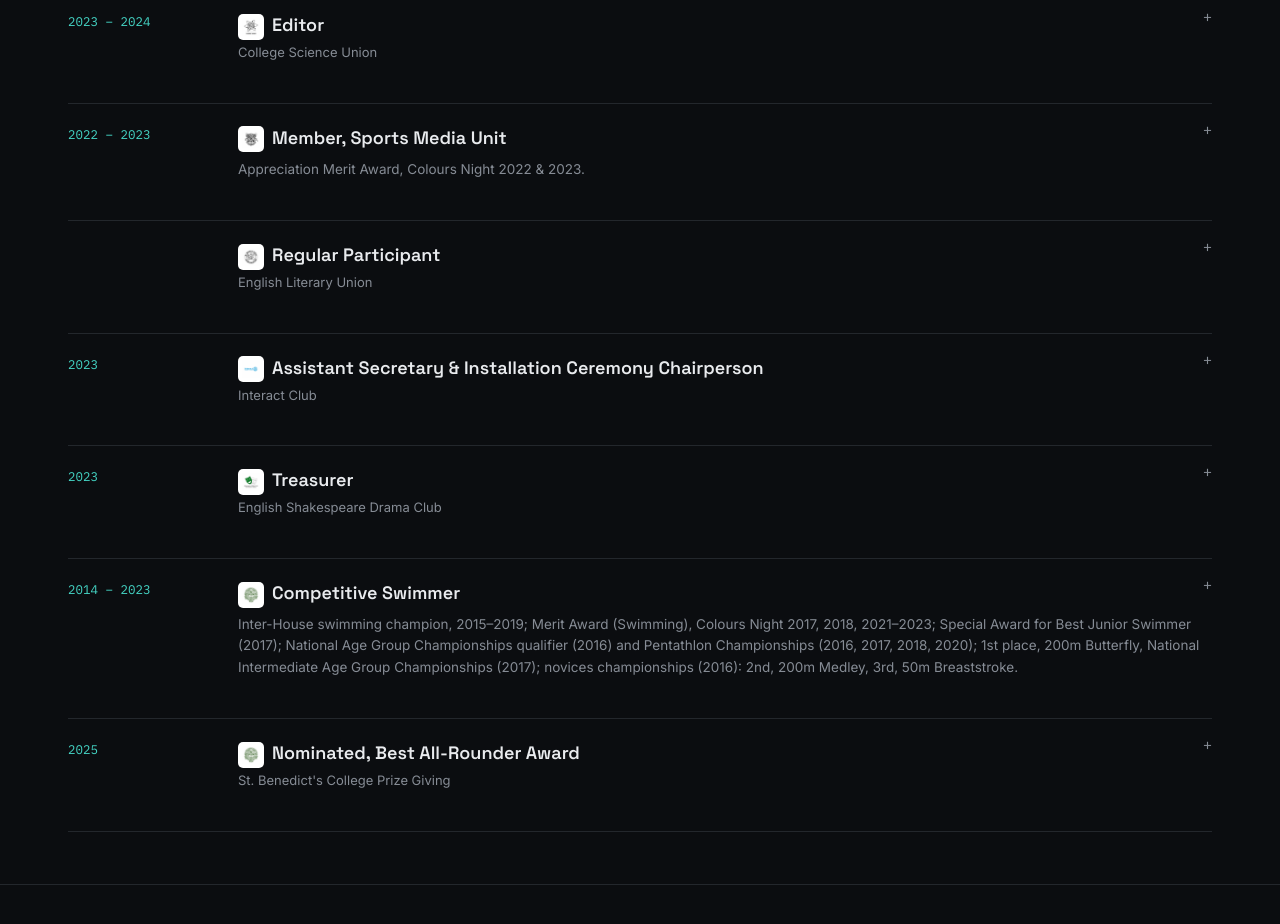
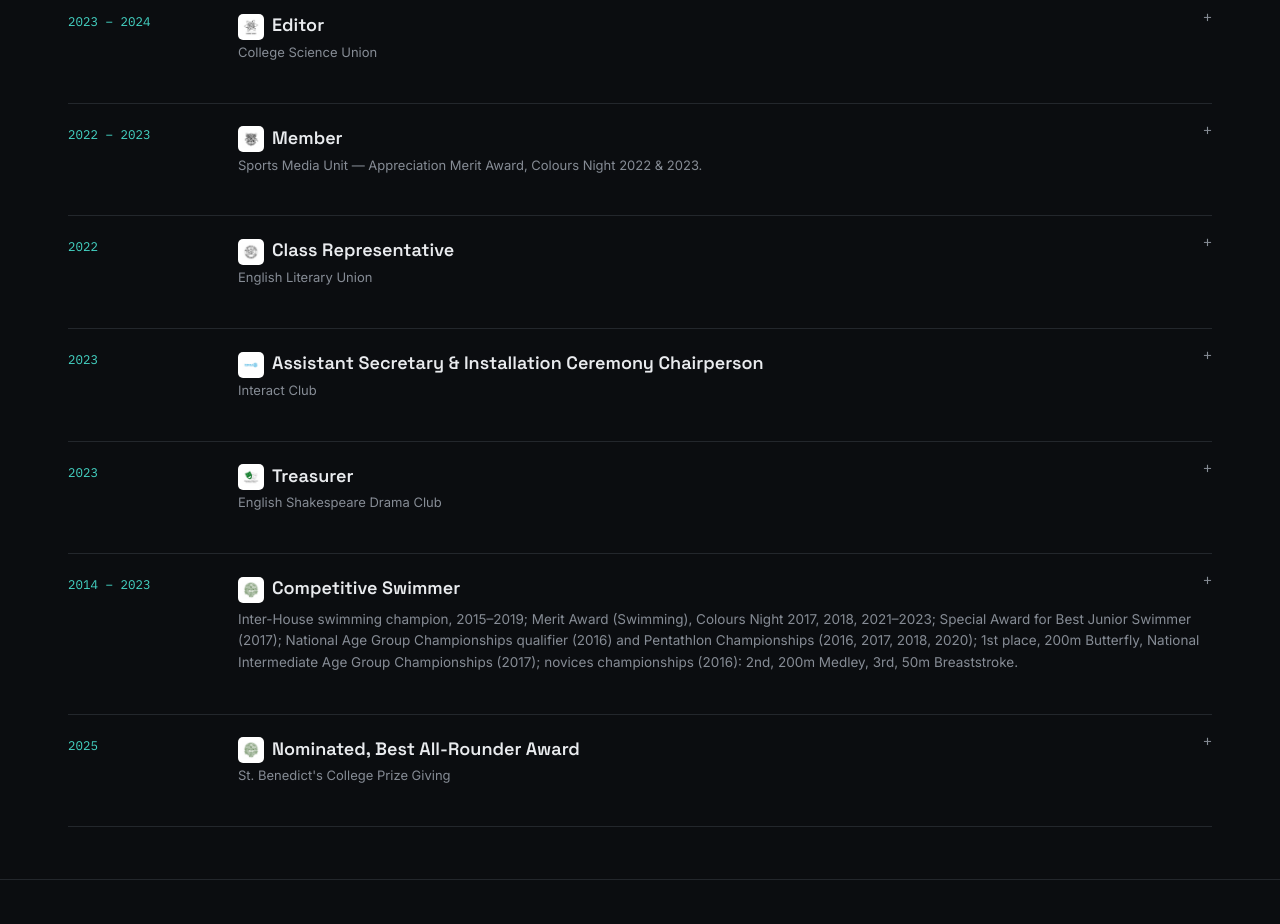
Before and after one commit to shenalrp/shenalrp.github.io, a plain HTML site: page about.html in a window 1280 px wide. Shown: the part 1480-2404 px from the top of the page. Drawn offline with Linux system fonts and the light colour scheme.

Commit message:
Fix About page: Sports Media Unit formatting, ELU role correction
- Sports Media Unit row: title changed to "Member", unit name + award
  moved into the org line below (dash-separated), matching the format
  used by every other Leadership row
- English Literary Union row: corrected from "Regular Participant" to
  "Class Representative, 2022" (was missing a year)

Co-Authored-By: Claude Sonnet 5 <noreply@anthropic.com>
Claude-Session: https://claude.ai/code/session_01EguaqVSMvfaBU4bqhzeYMK

```diff
--- a/about.html
+++ b/about.html
@@ -110,12 +110,12 @@
     </div>
     <div class="row exp-row">
       <div class="yr">2022 – 2023</div>
-      <div><span class="logo-chip light"><img src="assets/logos/sports-media.png" alt="Sports Media Unit crest"></span><b>Member, Sports Media Unit</b><p>Appreciation Merit Award, Colours Night 2022 &amp; 2023.</p></div>
+      <div><span class="logo-chip light"><img src="assets/logos/sports-media.png" alt="Sports Media Unit crest"></span><b>Member</b><span class="org">Sports Media Unit — Appreciation Merit Award, Colours Night 2022 &amp; 2023.</span></div>
       <div class="exp-detail"><div class="exp-detail-inner">Covered school sports events: match-day photography and content for the unit.</div></div>
     </div>
     <div class="row exp-row">
-      <div class="yr"></div>
-      <div><span class="logo-chip light"><img src="assets/logos/elu.png" alt="English Literary Union logo"></span><b>Regular Participant</b><span class="org">English Literary Union</span></div>
+      <div class="yr">2022</div>
+      <div><span class="logo-chip light"><img src="assets/logos/elu.png" alt="English Literary Union logo"></span><b>Class Representative</b><span class="org">English Literary Union</span></div>
       <div class="exp-detail"><div class="exp-detail-inner">Took part in the college's annual literary activities, representing St. Benedict's at Divisional and Zonal level competitions.</div></div>
     </div>
     <div class="row exp-row">
```
